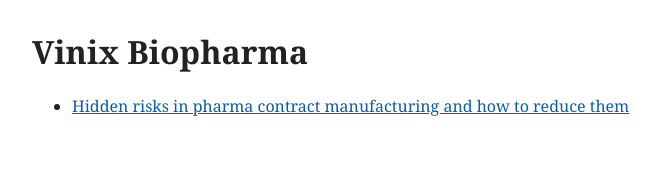
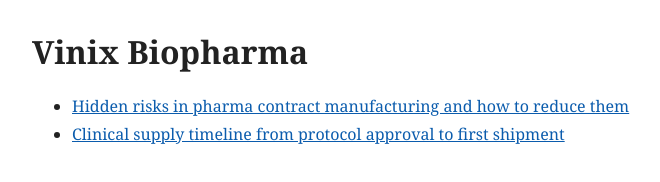
Before and after one commit to vinix-biopharma/vinix-biopharma.github.io, a plain HTML site: page index.html in a window 1280 px wide. Shown: the whole page, without its empty margins (228-888 px from the left). Drawn offline with Linux system fonts and the light colour scheme.

Commit message:
Update index

```diff
--- a/index.html
+++ b/index.html
@@ -1,4 +1,5 @@
 <!DOCTYPE html>
 <html lang="en"><head><meta charset="utf-8"><meta name="viewport" content="width=device-width, initial-scale=1"><title>Vinix Biopharma</title><style>body{font-family:Georgia,serif;max-width:760px;margin:2rem auto;padding:0 1rem;line-height:1.7;color:#222}img{max-width:100%;height:auto}a{color:#0b5cad}h1{line-height:1.25}.back{font-size:.9rem}</style></head><body><h1>Vinix Biopharma</h1><ul>
 <li><a href="posts/hidden-risks-in-pharma-contract-manufacturing-and-how-to-reduce-them-1104.html">Hidden risks in pharma contract manufacturing and how to reduce them</a></li>
+<li><a href="posts/clinical-supply-timeline-from-protocol-approval-to-first-shipment-1125.html">Clinical supply timeline from protocol approval to first shipment</a></li>
 </ul></body></html>
```
